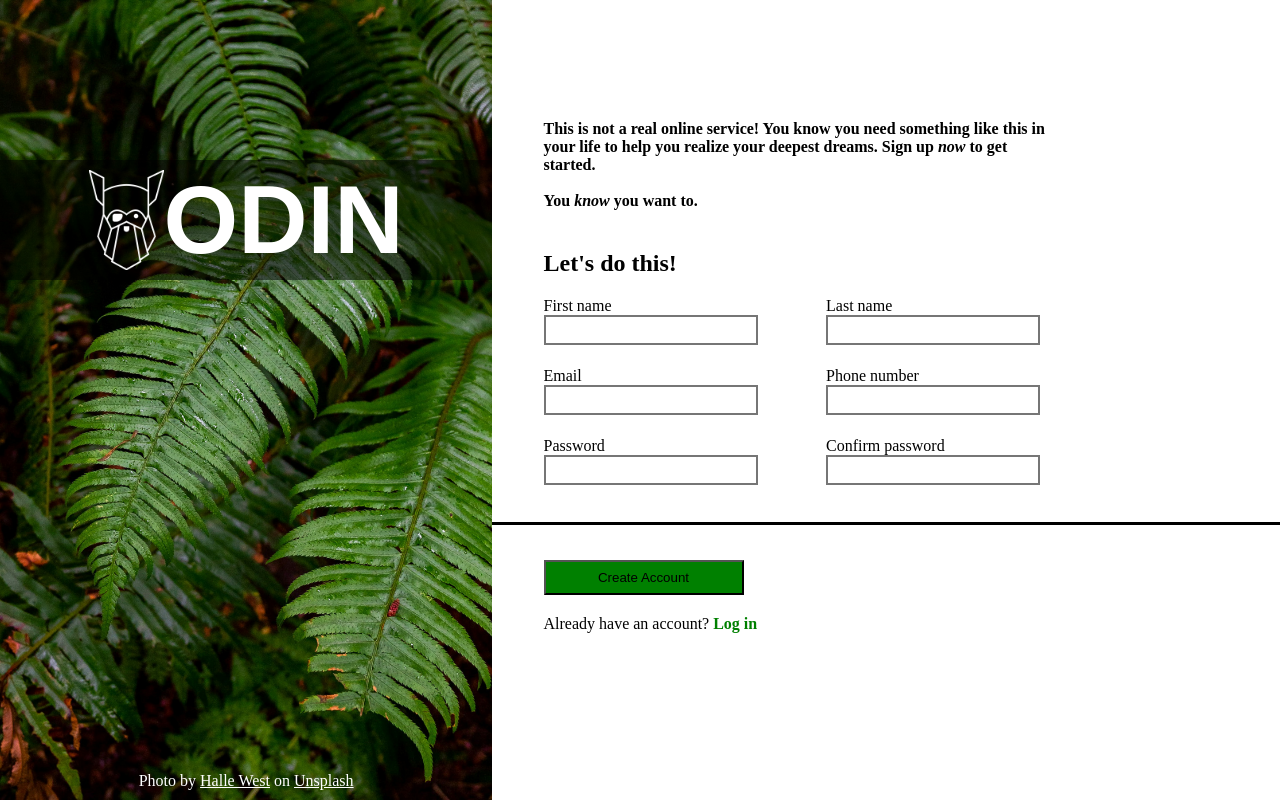
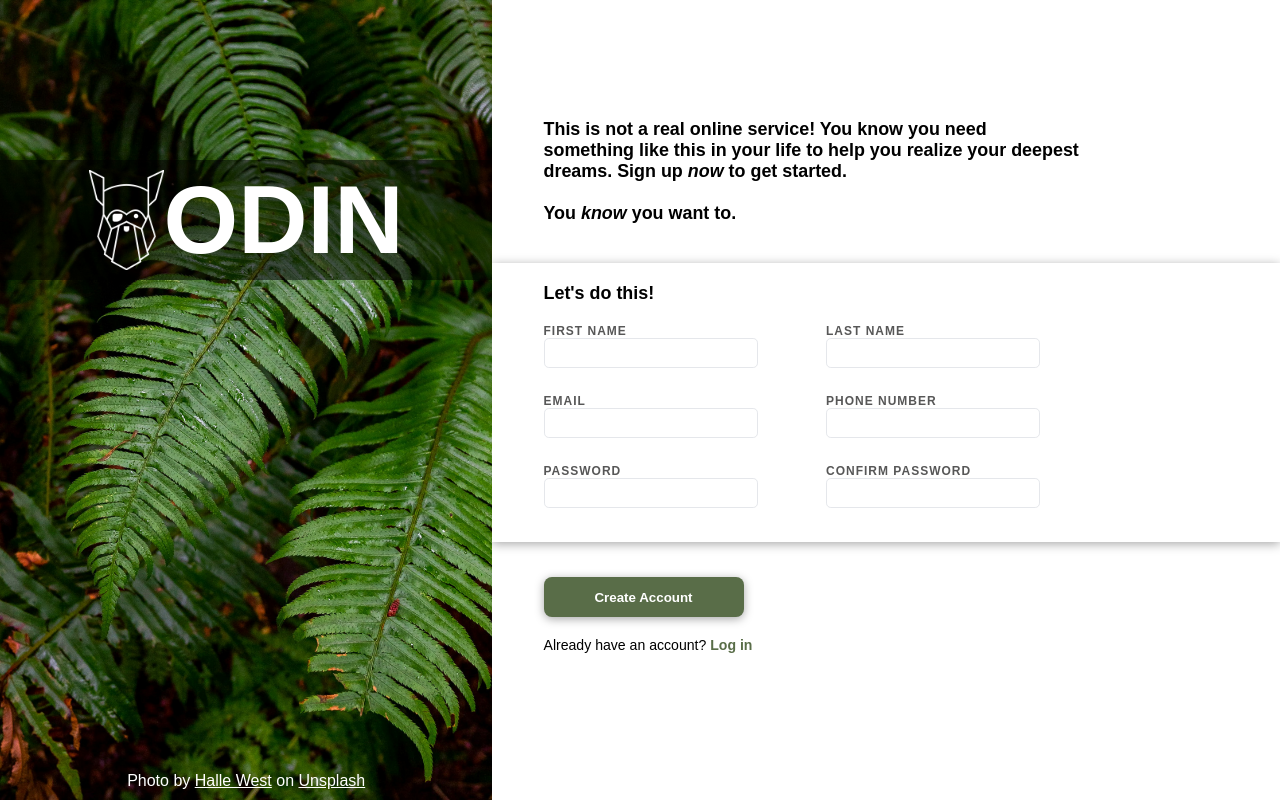
Before and after one commit to harshnugget/TOP-sign-up-form, a plain HTML site: page index.html in a window 1280 px wide. Drawn offline with Linux system fonts and the light colour scheme; a web font is replaced by a local one.

Commit message:
Bug fixes and functionality

```diff
--- a/index.html
+++ b/index.html
@@ -16,54 +16,50 @@
         <p>Photo by <a href="">Halle West</a> on <a href="">Unsplash</a></p>
     </div>
     <main>
-        <div class="form-container">
         <header>
             <p><strong>This is not a real online service! You know you need something like this
             in your life to help you realize your deepest dreams. Sign up <em>now</em> to get started.</p><br>
             <p>You <em>know</em> you want to.</strong></p>
         </header>
-            <h2>Let's do this!</h2>
         <form id="sign-up-form" action="" method="post" novalidate>
+            <h1><strong>Let's do this!</strong></h1>
             <div class="form-row">
                 <div class="form-column">
-                        <label for="first-name">First name</label>
+                    <label for="first-name">FIRST NAME</label>
                     <input type="text" id="first-name" name="user-first-name" autocomplete="off" required>
                     <span class="error-message"></span>
                 </div>
                 <div class="form-column">
-                        <label for="last-name">Last name</label>
+                    <label for="last-name">LAST NAME</label>
                     <input type="text" id="last-name" name="user-last-name" autocomplete="off" required>
                     <span class="error-message"></span>
                 </div>
             </div>
-
             <div class="form-row">
                 <div class="form-column">
-                        <label for="email">Email</label>
+                    <label for="email">EMAIL</label>
                     <input type="email" id="email" name="user-email" autocomplete="off" required>
                     <span class="error-message"></span>
                 </div>
                 <div class="form-column">
-                        <label for="phone-number">Phone number</label>
+                    <label for="phone-number">PHONE NUMBER</label>
                     <input type="tel" id="phone-number" name="user-number" autocomplete="off" required>
                     <span class="error-message"></span>
                 </div>
             </div>
-
             <div class="form-row">
                 <div class="form-column">
-                        <label for="password">Password</label>
+                    <label for="password">PASSWORD</label>
                     <input type="password" id="password" required>
                     <span class="error-message"></span>
                 </div>
                 <div class="form-column">
-                        <label for="confirm-password">Confirm password</label>
+                    <label for="confirm-password">CONFIRM PASSWORD</label>
                     <input type="password" id="confirm-password" required>
                     <span class="error-message"></span>
                 </div>
             </div>
         </form>
-        </div>
         <div class="account-button-container">
             <button form="sign-up-form" type="submit">Create Account</button>
             <p>Already have an account? <a href="" id="log-in"><strong>Log in</strong></a></p>
--- a/script.js
+++ b/script.js
@@ -38,6 +38,7 @@ function showValidationMessage(e) {
     if (form.checkValidity() === false || matchPasswords() === false) {
         // Prevent form from being submitted if validation checks fail
         matchPasswords()
+        document.querySelector(".invalid").focus();
         e.preventDefault();
     }
 }
@@ -51,7 +52,6 @@ function matchPasswords() {
 
     // Regex check password
     if (!(/^(?=.*[0-9])(?=.*[a-z])(?=.*[A-Z]).*$/.test(password.value))) {
-        console.log("here");
         showErrorMessage(password, true);
         return;
     }
@@ -70,9 +70,10 @@ function matchPasswords() {
 function showErrorMessage(input, show=true) {
     // Do not show confirm password message if password is invalid
     const password = document.getElementById("password");
-    if (input.id === "confirm-password" && !(password.value) && !(password.validity.valid)) {
+    if (input.id === "confirm-password" && (password.classList.contains("invalid") || !(/^(?=.*[0-9])(?=.*[a-z])(?=.*[A-Z]).*$/.test(password.value)))) {
         return;
     }
+
     let errorMsgElement = document.querySelector(`#${input.id} ~ span[class="error-message"]`)
     if (!show) {
         errorMsgElement.textContent = "";
--- a/style.css
+++ b/style.css
@@ -10,6 +10,8 @@ body {
     display: flex;
     flex-direction: column;
     height: 100vh;
+    font-family:Arial, Helvetica, sans-serif;
+    font-size: 0.8em;
 }
 
 .header-image {
@@ -17,9 +19,13 @@ body {
     display: flex;
     flex-direction: column;
     background-color: antiquewhite;
-    height: max(8rem, 35vw);
+    height: max(8rem, 50vw);
     min-height: 8rem;
     overflow: hidden;
+}
+
+.header-image * {
+    color: white;
 }
 
 .header-image > p {
@@ -27,12 +33,7 @@ body {
     width: 100%;
     text-align: center;
     bottom: 10px;
-    color: white;
     font-size: clamp(0.6rem, 2vw, 1rem)
-}
-
-.header-image a {
-    color: white;
 }
 
 .odin-container {
@@ -66,28 +67,44 @@ main {
     display: flex;
     flex-direction: column;
     width: 100%;
+    height: 100%;
 }
 
-.form-container,
+header,
+#sign-up-form,
 .account-button-container {
     width: 100%;
     padding: 0 max(4vw, 2rem);
+    flex: 1;
 }
 
-.form-container {
-    border-bottom-style: solid;
-    padding-bottom: 15px;
+header {
+    display: flex;
+    flex-direction: column;
+    justify-content: center;
+    padding-top: 20px;
+    flex: 0;
+}
+
+#sign-up-form {
+    display: flex;
+    flex-direction: column;
+    justify-content: center;
+    box-shadow: 0px 2px 10px rgba(0, 0, 0, 0.350);
+    margin: 20px 0 20px 0;
+}
+
+#sign-up-form > h1 {
+    margin-top: 20px;
+    margin-bottom: 20px;
 }
 
 .account-button-container {
     display: flex;
     flex-direction: column;
-    margin: 35px 0;
+    padding-top: 15px;
     gap: 20px;
-}
-
-.form-container > header {
-    margin: 20px 0 40px 0;
+    font-size: 1.1em;
 }
 
 .form-row {
@@ -95,30 +112,41 @@ main {
     flex-wrap: wrap;
 }
 
+.form-row:last-of-type {
+    min-height: 78px;
+}
+
 .form-column {
     display: flex;
     flex-direction: column;
     margin-right: min(10%, 6rem);
     width: min-content;
+    min-height: 70px;
 }
 
-.form-column {
-    min-height: 70px;
+.form-column > label {
+    font-weight: bold;
+    font-size: 0.75rem;
+    letter-spacing: 1px;
+    color: rgb(87, 87, 87);
 }
 
 .form-column:last-of-type {
     margin-right: 0;
 }
 
-#sign-up-form {
-    margin-top: 20px;
-}
-
 input {
     border-style: solid;
+    border-color: #E5E7EB;
+    border-width: 1.7px;
+    border-radius: 0.3rem;
     width: 200px;
     height: 30px;
     padding: 3px;
+}
+
+input:focus {
+    outline-color: blue;
 }
 
 input.invalid {
@@ -126,19 +154,24 @@ input.invalid {
 }
 
 button[type="submit"] {
+    border-radius: 8px;
     width: 200px;
-    height: 35px;
-    background-color: green;
+    height: 40px;
+    background-color: #596D48;
+    border-style: none;
+    color: white;
+    font-weight: bold;
+    box-shadow: 0px 2px 10px rgba(0, 0, 0, 0.350);
     cursor: pointer;
 }
 
 .error-message {
     color: red;
-    font-size: 0.8em;
+    font-size: 0.85em;
 }
 
 #log-in {
-    color: green;
+    color: #596D48;
     text-decoration: none;
 }
 
@@ -159,15 +192,20 @@ button[type="submit"] {
     input {
         width: min(240px, calc(150px + 5vw));
     }
-    .form-container {
-        margin-top: 100px;
-    }
-    .form-container > header {
-        width: min(40rem, 40vw);
-    }
     .odin-container {
         top: 20%;
         font-size: 3rem;
         height: 15%;
     }
+    header {
+        width: min(44rem, 50vw);
+        flex: 1;
+    }
+    header :first-child {
+        padding-top: 80px;
+    }
+    header,
+    #sign-up-form > h1 {
+        font-size: 1.4em;
+    }
 }
```
Also changed, not shown: 1 other file. Lines whose indentation alone changed are shown as unchanged.
